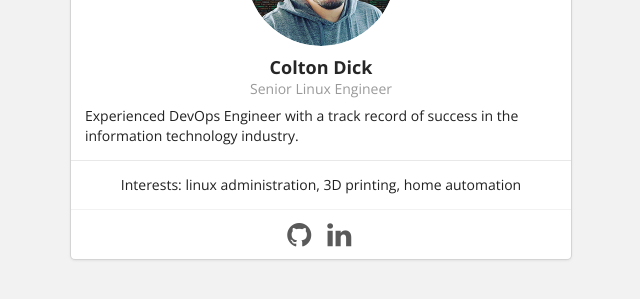
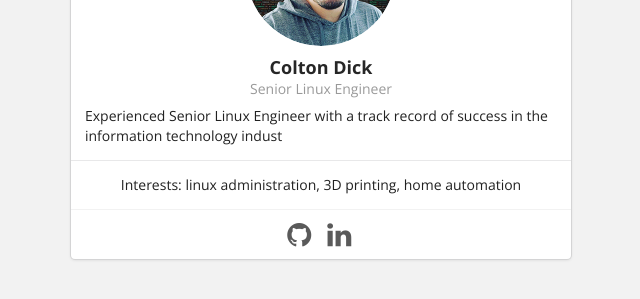
Before and after one commit to coltondick/coltondick.github.io, a Jekyll site: the page built from index.html, in a window 1280 px wide. Shown: the part 335-634 px from the top of the page, without its empty margins (319-959 px from the left). Built offline with Jekyll 4.4.1, drawn with Linux system fonts in a browser that asks for light colours.

```diff
--- a/_data/bio.json
+++ b/_data/bio.json
@@ -5,7 +5,7 @@
     "picture": "https://coltondick.github.io/images/profile.png",
     "phone": "",
     "website": "https://coltondick.com",
-    "summary": "Experienced DevOps Engineer with a track record of success in the information technology industry.",
+    "summary": "Experienced Senior Linux Engineer with a track record of success in the information technology indust",
     "location": {
       "address": "",
       "postalCode": "",
```
